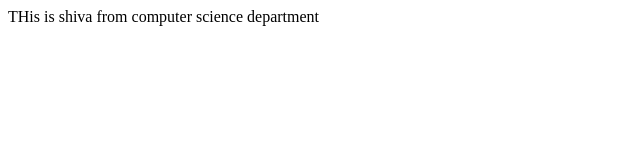
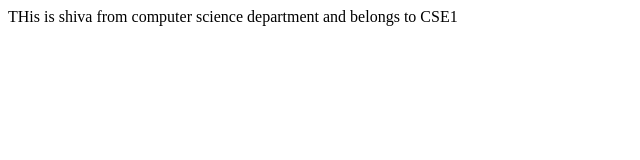
Before and after one commit to N140191/newGitTest, a plain HTML site: page index1.html in a window 1280 px wide. Shown: the whole page, without its empty margins (0-640 px from the left). Drawn offline with Linux system fonts and the light colour scheme.

Commit message:
made changes

```diff
--- a/index1.html
+++ b/index1.html
@@ -2,7 +2,6 @@
 <html>
 	<title>Git1</title>
 	<body>
-		<p>THis is shiva from computer science department</p>
-
+		<p>THis is shiva from computer science department and belongs to CSE1</p>
 	</body>
 </html>
```
